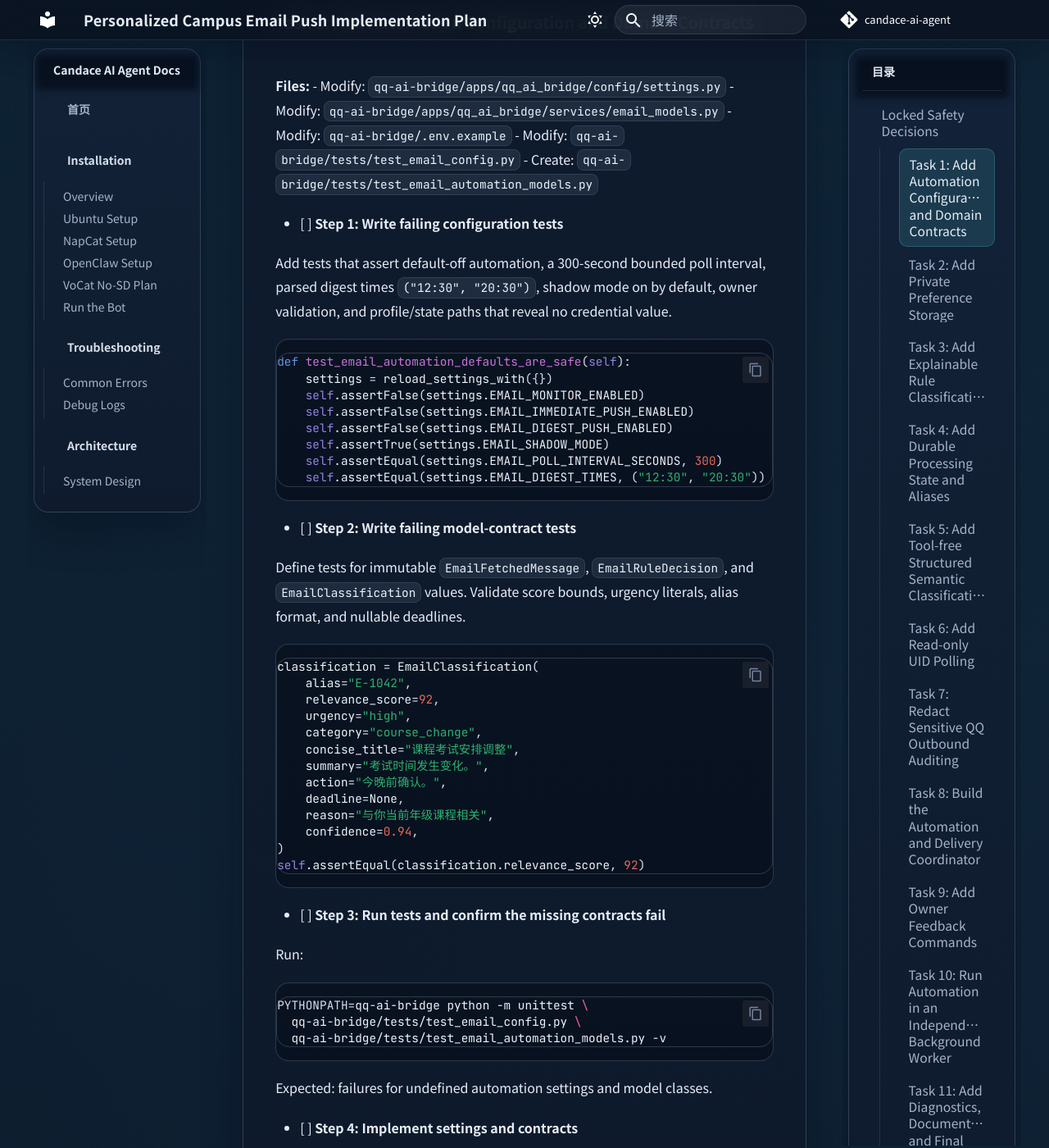
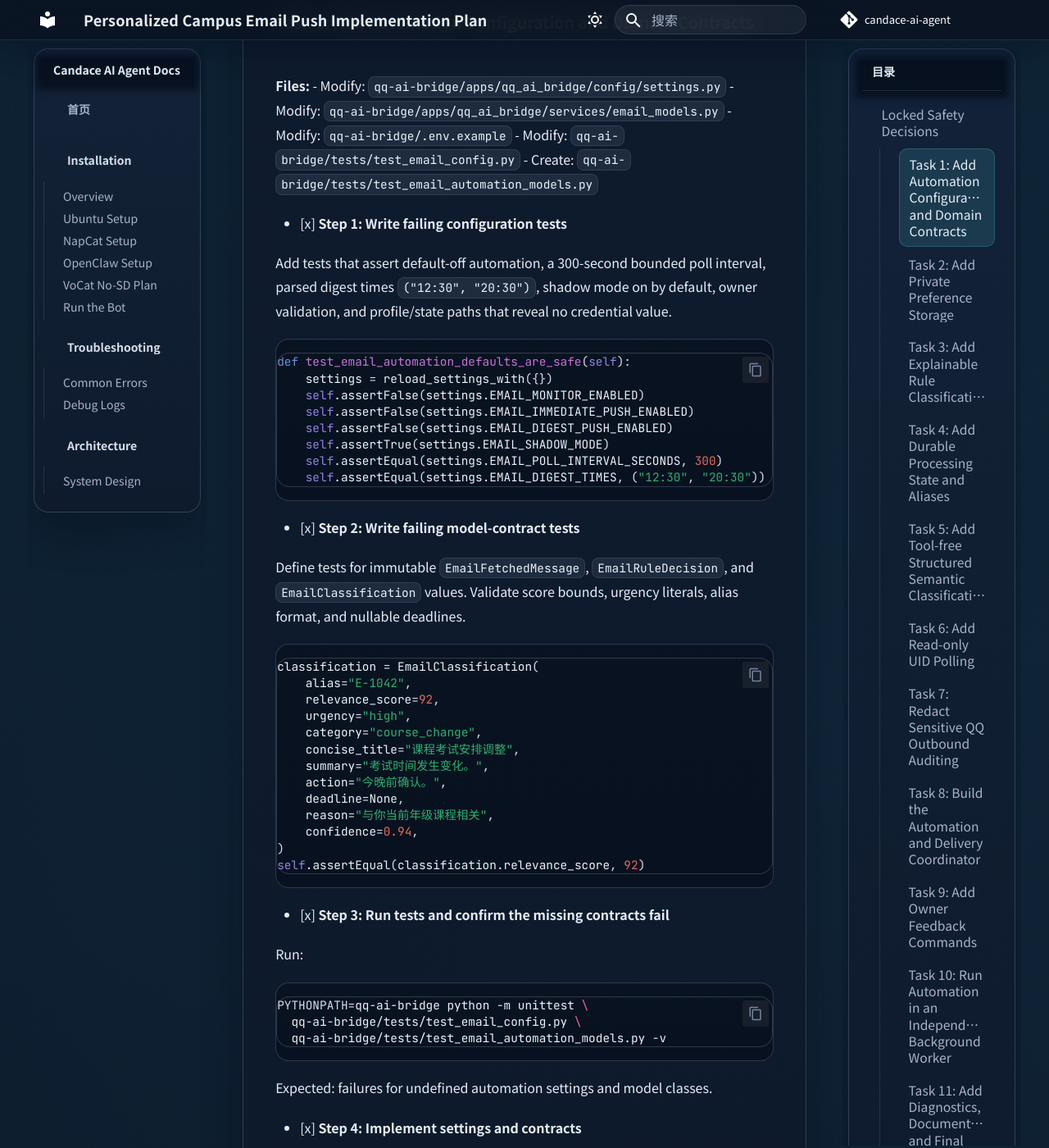
Before and after one commit to CandaceZcc/candace-ai-agent, an MkDocs documentation site: the page built from docs/superpowers/plans/2026-07-21-personalized-email-push.md, in a window 1280 px wide and 1400 px high, scrolled down 1648 px. Shown: the whole window at 82% size. Built offline with MkDocs 1.6.1 and Material for MkDocs 9.7.7, drawn with Linux system fonts in a browser that asks for light colours; comment, search, counter and statistics services are not loaded; some of the changed text lies outside the part shown.

````diff
--- a/docs/superpowers/plans/2026-07-21-personalized-email-push.md
+++ b/docs/superpowers/plans/2026-07-21-personalized-email-push.md
@@ -32,7 +32,7 @@
 - Modify: `qq-ai-bridge/tests/test_email_config.py`
 - Create: `qq-ai-bridge/tests/test_email_automation_models.py`
 
-- [ ] **Step 1: Write failing configuration tests**
+- [x] **Step 1: Write failing configuration tests**
 
 Add tests that assert default-off automation, a 300-second bounded poll interval,
 parsed digest times `("12:30", "20:30")`, shadow mode on by default, owner validation,
@@ -49,7 +49,7 @@ def test_email_automation_defaults_are_safe(self):
     self.assertEqual(settings.EMAIL_DIGEST_TIMES, ("12:30", "20:30"))
 ```
 
-- [ ] **Step 2: Write failing model-contract tests**
+- [x] **Step 2: Write failing model-contract tests**
 
 Define tests for immutable `EmailFetchedMessage`, `EmailRuleDecision`, and
 `EmailClassification` values. Validate score bounds, urgency literals, alias format,
@@ -71,7 +71,7 @@ classification = EmailClassification(
 self.assertEqual(classification.relevance_score, 92)
 ```
 
-- [ ] **Step 3: Run tests and confirm the missing contracts fail**
+- [x] **Step 3: Run tests and confirm the missing contracts fail**
 
 Run:
 
@@ -83,7 +83,7 @@ PYTHONPATH=qq-ai-bridge python -m unittest \
 
 Expected: failures for undefined automation settings and model classes.
 
-- [ ] **Step 4: Implement settings and contracts**
+- [x] **Step 4: Implement settings and contracts**
 
 Replace the unshipped daily/weekly schedule settings with:
 
@@ -110,16 +110,16 @@ EMAIL_AUTOMATION_STATE_PATH = os.path.join(BASE_DATA_DIR, "email", "automation-s
 Add frozen dataclasses and literal types to `email_models.py`. Reject out-of-range
 scores/confidence and invalid urgency values in `__post_init__`.
 
-- [ ] **Step 5: Update the environment template without values**
+- [x] **Step 5: Update the environment template without values**
 
 Document the new default-off flags and remove the unshipped daily/weekly entries.
 Keep username, password, and API key assignments empty.
 
-- [ ] **Step 6: Run focused tests**
+- [x] **Step 6: Run focused tests**
 
 Expected: all Task 1 tests pass.
 
-- [ ] **Step 7: Commit Task 1**
+- [x] **Step 7: Commit Task 1**
 
 ```bash
 git add qq-ai-bridge/apps/qq_ai_bridge/config/settings.py \
@@ -136,7 +136,7 @@ git commit -m "feat: define personalized email automation contracts"
 - Create: `qq-ai-bridge/apps/qq_ai_bridge/services/email_preference_service.py`
 - Create: `qq-ai-bridge/tests/test_email_preference_service.py`
 
-- [ ] **Step 1: Write failing store tests**
+- [x] **Step 1: Write failing store tests**
 
 Cover default profile creation, mode `0600`, manual-over-learned precedence,
 invalid-file fallback to the last valid profile, bounded feedback weights, reversible
@@ -148,7 +148,7 @@ self.assertIn("robotics", profile.interest_terms)
 self.assertEqual(stat.S_IMODE(profile_path.stat().st_mode), 0o600)
 ```
 
-- [ ] **Step 2: Run and confirm failure**
+- [x] **Step 2: Run and confirm failure**
 
 ```bash
 PYTHONPATH=qq-ai-bridge python -m unittest \
@@ -157,7 +157,7 @@ PYTHONPATH=qq-ai-bridge python -m unittest \
 
 Expected: module import failure.
 
-- [ ] **Step 3: Implement the profile and learned-feedback stores**
+- [x] **Step 3: Implement the profile and learned-feedback stores**
 
 Define immutable `EmailPreferenceProfile` with watched/ignored senders and domains,
 positive/negative terms, interest aliases, score adjustments, hard-ignore rules, and
@@ -183,7 +183,7 @@ class EmailPreferenceStore:
 Seed the approved CS, AI, software, data, security, systems, algorithms, robotics,
 embedded, IoT, Year 3, and 2024-cohort terms. Do not seed real addresses or domains.
 
-- [ ] **Step 4: Run tests and commit**
+- [x] **Step 4: Run tests and commit**
 
 ```bash
 PYTHONPATH=qq-ai-bridge python -m unittest \
@@ -199,7 +199,7 @@ git commit -m "feat: add private email preference learning"
 - Create: `qq-ai-bridge/apps/qq_ai_bridge/services/email_rule_classifier.py`
 - Create: `qq-ai-bridge/tests/test_email_rule_classifier.py`
 
-- [ ] **Step 1: Write the rule matrix as failing tests**
+- [x] **Step 1: Write the rule matrix as failing tests**
 
 Cover direct `Re:` replies, direct-recipient evidence, cohort and interest terms,
 course/exam actions, research and competition terms, generic recruiting penalties,
@@ -212,14 +212,14 @@ self.assertIn("direct_reply", decision.positive_signals)
 self.assertGreaterEqual(decision.initial_score, 60)
 ```
 
-- [ ] **Step 2: Run and confirm failure**
+- [x] **Step 2: Run and confirm failure**
 
 ```bash
 PYTHONPATH=qq-ai-bridge python -m unittest \
   qq-ai-bridge/tests/test_email_rule_classifier.py -v
 ```
 
-- [ ] **Step 3: Implement deterministic, bounded scoring**
+- [x] **Step 3: Implement deterministic, bounded scoring**
 
 Normalize case and whitespace, inspect sender display/address, recipients, subject,
 and a bounded body prefix. Return `EmailRuleDecision` with `initial_score`,
@@ -229,7 +229,7 @@ evidence and no positive evidence. Recipient breadth or a bulk marker alone rema
 `semantic_required`; it becomes deterministic low-value only with a strong content
 signal such as generic recruiting or a routine activity notice.
 
-- [ ] **Step 4: Run tests and commit**
+- [x] **Step 4: Run tests and commit**
 
 ```bash
 PYTHONPATH=qq-ai-bridge python -m unittest \
@@ -245,7 +245,7 @@ git commit -m "feat: classify email relevance with local rules"
 - Create: `qq-ai-bridge/apps/qq_ai_bridge/services/email_processing_store.py`
 - Create: `qq-ai-bridge/tests/test_email_processing_store.py`
 
-- [ ] **Step 1: Write failing state tests**
+- [x] **Step 1: Write failing state tests**
 
 Cover atomic mode-`0600` writes, stable `E-NNNN` aliases, mailbox cursor durability,
 `UIDVALIDITY` reset, Message-ID hash deduplication, decision persistence, immediate and
@@ -257,14 +257,14 @@ self.assertRegex(record.alias, r"^E-\d{4,}$")
 self.assertEqual(store.cursor("INBOX").last_uid, 17)
 ```
 
-- [ ] **Step 2: Run and confirm failure**
+- [x] **Step 2: Run and confirm failure**
 
 ```bash
 PYTHONPATH=qq-ai-bridge python -m unittest \
   qq-ai-bridge/tests/test_email_processing_store.py -v
 ```
 
-- [ ] **Step 3: Implement one atomic automation-state document**
+- [x] **Step 3: Implement one atomic automation-state document**
 
 Use a schema containing mailbox cursors, next alias number, message records, digest
 slot tokens, and deduplicated alert/recovery state. Store only hashes and structured
@@ -294,7 +294,7 @@ mark_digest_sent(
 find_by_alias(alias: str) -> EmailProcessingRecord | None
 ```
 
-- [ ] **Step 4: Run tests and commit**
+- [x] **Step 4: Run tests and commit**
 
 ```bash
 PYTHONPATH=qq-ai-bridge python -m unittest \
@@ -312,7 +312,7 @@ git commit -m "feat: persist email automation decisions"
 - Modify: `qq-ai-bridge/tests/test_agent_runtime.py`
 - Create: `qq-ai-bridge/tests/test_email_semantic_classifier.py`
 
-- [ ] **Step 1: Write failing classifier tests**
+- [x] **Step 1: Write failing classifier tests**
 
 Test bounded batched prompts, untrusted-data escaping, strict alias matching, valid JSON,
 fenced JSON normalization, score and urgency validation, null deadlines, malformed
@@ -326,18 +326,18 @@ self.assertEqual(request.allowed_tool_names, ())
 self.assertNotIn("</email_body>", request.user_text)
 ```
 
-- [ ] **Step 2: Extend the runtime's email safety policy**
+- [x] **Step 2: Extend the runtime's email safety policy**
 
 Treat both `email_summary` and `email_classification` as email-safe routes. Reject any
 requested tools and never use legacy fallback for either route.
 
-- [ ] **Step 3: Implement structured parsing**
+- [x] **Step 3: Implement structured parsing**
 
 Build a bounded prompt from sanitized metadata/body prefixes and parse a top-level
 `{"items": [item_object]}` response into `EmailClassification` values. Require exactly one
 result per requested alias and reject invented aliases.
 
-- [ ] **Step 4: Run tests and commit**
+- [x] **Step 4: Run tests and commit**
 
 ```bash
 PYTHONPATH=qq-ai-bridge python -m unittest \
@@ -356,7 +356,7 @@ git commit -m "feat: classify email with a tool free model"
 - Modify: `qq-ai-bridge/apps/qq_ai_bridge/services/email_imap_service.py`
 - Modify: `qq-ai-bridge/tests/test_email_imap_service.py`
 
-- [ ] **Step 1: Write failing UID tests**
+- [x] **Step 1: Write failing UID tests**
 
 Add fake IMAP `uid()` and `response("UIDVALIDITY")` behavior. Verify search starts after
 the durable cursor, fetch uses UID mode, results are ordered oldest-to-newest, batches
@@ -368,20 +368,20 @@ self.assertEqual(batch.uid_validity, "9001")
 self.assertEqual([item.uid for item in batch.messages], [42, 43])
 ```
 
-- [ ] **Step 2: Run and confirm failure**
+- [x] **Step 2: Run and confirm failure**
 
 ```bash
 PYTHONPATH=qq-ai-bridge python -m unittest \
   qq-ai-bridge/tests/test_email_imap_service.py -v
 ```
 
-- [ ] **Step 3: Implement `fetch_new` without changing range fetch behavior**
+- [x] **Step 3: Implement `fetch_new` without changing range fetch behavior**
 
 Select `readonly=True`, read UIDVALIDITY, execute UID SEARCH and UID FETCH, parse each
 message through the existing parser, and return `EmailUidBatch`. Do not expose server
 responses in errors.
 
-- [ ] **Step 4: Run tests and commit**
+- [x] **Step 4: Run tests and commit**
 
 ```bash
 PYTHONPATH=qq-ai-bridge python -m unittest \
@@ -399,13 +399,13 @@ git commit -m "feat: poll new email with read only uid queries"
 - Modify: `qq-ai-bridge/tests/test_napcat_client.py`
 - Modify: `qq-ai-bridge/tests/test_email_skill.py`
 
-- [ ] **Step 1: Write failing redaction tests**
+- [x] **Step 1: Write failing redaction tests**
 
 Add a `redact_content` send option. Assert that a sensitive message reaches the mocked
 NapCat request but neither stdout nor `napcat_outbound.jsonl` contains subject, body,
 sender, or message text. Audit metadata may include character count and part number.
 
-- [ ] **Step 2: Run and confirm failure**
+- [x] **Step 2: Run and confirm failure**
 
 ```bash
 PYTHONPATH=qq-ai-bridge python -m unittest \
@@ -413,7 +413,7 @@ PYTHONPATH=qq-ai-bridge python -m unittest \
   qq-ai-bridge/tests/test_email_skill.py -v
 ```
 
-- [ ] **Step 3: Implement and adopt content redaction**
+- [x] **Step 3: Implement and adopt content redaction**
 
 Extend
 `send_private_msg(user_id, msg, quiet=False, force_parts=None, reply_to_message_id=None,
@@ -421,7 +421,7 @@ redact_content=False)`. When true, suppress console
 previews and store `message_preview="[redacted]"` plus `message_chars`; retain safe HTTP
 status fields. Pass `redact_content=True` from every manual and automatic email send.
 
-- [ ] **Step 4: Run tests and commit**
+- [x] **Step 4: Run tests and commit**
 
 ```bash
 PYTHONPATH=qq-ai-bridge python -m unittest \
@@ -440,34 +440,34 @@ git commit -m "fix: redact email content from outbound logs"
 - Create: `qq-ai-bridge/apps/qq_ai_bridge/services/email_automation_service.py`
 - Create: `qq-ai-bridge/tests/test_email_automation_service.py`
 
-- [ ] **Step 1: Write failing end-to-end service tests**
+- [x] **Step 1: Write failing end-to-end service tests**
 
 Cover disabled monitor, archive-before-cursor ordering, hard ignore without model use,
 batched semantic classification, immediate threshold `>=80` plus high urgency, digest
 threshold `>=60`, possible-related threshold, shadow mode, no raw delivery, failed-send
 retry, and restart deduplication.
 
-- [ ] **Step 2: Write digest tests**
+- [x] **Step 2: Write digest tests**
 
 Verify 24-hour incremental selection, no empty digest, limits of 3 action + 4 relevant
 + 1 possible items, priority sorting, compressed titles, sender display names, no
 already-immediate item, slot idempotency, and mark-after-success behavior.
 
-- [ ] **Step 3: Run and confirm failure**
+- [x] **Step 3: Run and confirm failure**
 
 ```bash
 PYTHONPATH=qq-ai-bridge python -m unittest \
   qq-ai-bridge/tests/test_email_automation_service.py -v
 ```
 
-- [ ] **Step 4: Implement orchestration**
+- [x] **Step 4: Implement orchestration**
 
 Inject IMAP, archive, preference, rule, semantic, processing, runtime-send, and clock
 dependencies. `poll(now)` processes new messages and `run_digest(now, slot)` sends an
 incremental digest. Keep deterministic routing in one pure helper and format QQ text
 only from `EmailClassification`, never from `EmailEnvelope.body_text`.
 
-- [ ] **Step 5: Run tests and commit**
+- [x] **Step 5: Run tests and commit**
 
 ```bash
 PYTHONPATH=qq-ai-bridge python -m unittest \
@@ -486,23 +486,23 @@ git commit -m "feat: route personalized email alerts and digests"
 - Modify: `qq-ai-bridge/tests/test_email_query_service.py`
 - Modify: `qq-ai-bridge/tests/test_email_skill.py`
 
-- [ ] **Step 1: Write failing parser and authorization tests**
+- [x] **Step 1: Write failing parser and authorization tests**
 
 Cover `有用`, `忽略`, `忽略此类`, `关注发件人`, `撤销反馈`, and `邮件 偏好`; reject
 malformed aliases, non-owner users, and group contexts.
 
-- [ ] **Step 2: Write failing behavior tests**
+- [x] **Step 2: Write failing behavior tests**
 
 Resolve aliases through `EmailProcessingStore`, apply reversible feedback through
 `EmailPreferenceStore`, show a redacted preference summary, and return a deterministic
 not-found message for expired aliases.
 
-- [ ] **Step 3: Implement parser and skill paths**
+- [x] **Step 3: Implement parser and skill paths**
 
 Add `feedback` and `preferences` command kinds. Handle them synchronously before range
 queries. Keep all responses owner-private and pass no raw email data into response text.
 
-- [ ] **Step 4: Run tests and commit**
+- [x] **Step 4: Run tests and commit**
 
 ```bash
 PYTHONPATH=qq-ai-bridge python -m unittest \
@@ -524,13 +524,13 @@ git commit -m "feat: learn email preferences from qq feedback"
 - Create: `qq-ai-bridge/tests/test_email_automation_runner.py`
 - Modify: `qq-ai-bridge/tests/test_schedule_service.py`
 
-- [ ] **Step 1: Write deterministic runner tests**
+- [x] **Step 1: Write deterministic runner tests**
 
 Patch clock, sleep, and service factory. Verify immediate first poll, configured poll
 interval, due slots at 12:30/20:30, restart catch-up limited to 24 hours, independent
 flags, exception isolation, and no effect on existing reminder jobs.
 
-- [ ] **Step 2: Run and confirm failure**
+- [x] **Step 2: Run and confirm failure**
 
 ```bash
 PYTHONPATH=qq-ai-bridge python -m unittest \
@@ -538,13 +538,13 @@ PYTHONPATH=qq-ai-bridge python -m unittest \
   qq-ai-bridge/tests/test_schedule_service.py -v
 ```
 
-- [ ] **Step 3: Implement the runner**
+- [x] **Step 3: Implement the runner**
 
 Start one daemon thread named `email-automation` from `start_scheduler()`. The runner
 builds one service instance, polls at the configured interval, checks digest slots, and
 catches errors without terminating or blocking `qq-reminder-scheduler`.
 
-- [ ] **Step 4: Run tests and commit**
+- [x] **Step 4: Run tests and commit**
 
 ```bash
 PYTHONPATH=qq-ai-bridge python -m unittest \
@@ -567,19 +567,19 @@ git commit -m "feat: schedule personalized email automation"
 - Modify: `README.md`
 - Modify: `docs/superpowers/plans/2026-07-20-phase-a-execution.md`
 
-- [ ] **Step 1: Write failing diagnostic tests**
+- [x] **Step 1: Write failing diagnostic tests**
 
 Cover `--config`, read-only `--imap`, `--shadow-report`, `--cleanup --dry-run`, masked
 identity, password `set`/`missing`, no stdin, and no raw content.
 
-- [ ] **Step 2: Implement diagnostics and operator documentation**
+- [x] **Step 2: Implement diagnostics and operator documentation**
 
 Document external mode-`0600` secrets/profile files, cloud model privacy, approved QQ
 commands, five-minute polling, two digest slots, feedback, shadow mode, retention,
 redacted logs, rollout, and rollback. Mark the old Phase A Tasks 7-9 as superseded by
 this plan.
 
-- [ ] **Step 3: Run the complete focused email suite**
+- [x] **Step 3: Run the complete focused email suite**
 
 ```bash
 PYTHONPATH=qq-ai-bridge python -m unittest \
@@ -604,7 +604,7 @@ PYTHONPATH=qq-ai-bridge python -m unittest \
 
 Expected: all listed tests pass.
 
-- [ ] **Step 4: Run repository verification**
+- [x] **Step 4: Run repository verification**
 
 ```bash
 bash run_ruff.sh
@@ -614,7 +614,7 @@ PYTHONPATH=qq-ai-bridge python -m compileall -q \
 git diff --check
 ```
 
-- [ ] **Step 5: Scan for forbidden content**
+- [x] **Step 5: Scan for forbidden content**
 
 ```bash
 rg -n "smtp|smtplib|input\(" \
@@ -627,7 +627,7 @@ git grep -n -E \
 
 Expected: no SMTP, stdin prompt, real secret, or real email content.
 
-- [ ] **Step 6: Commit Task 11**
+- [x] **Step 6: Commit Task 11**
 
 ```bash
 git add qq-ai-bridge/scripts/email_agent_check.py \
````
Also changed, not shown: 3 other files.
